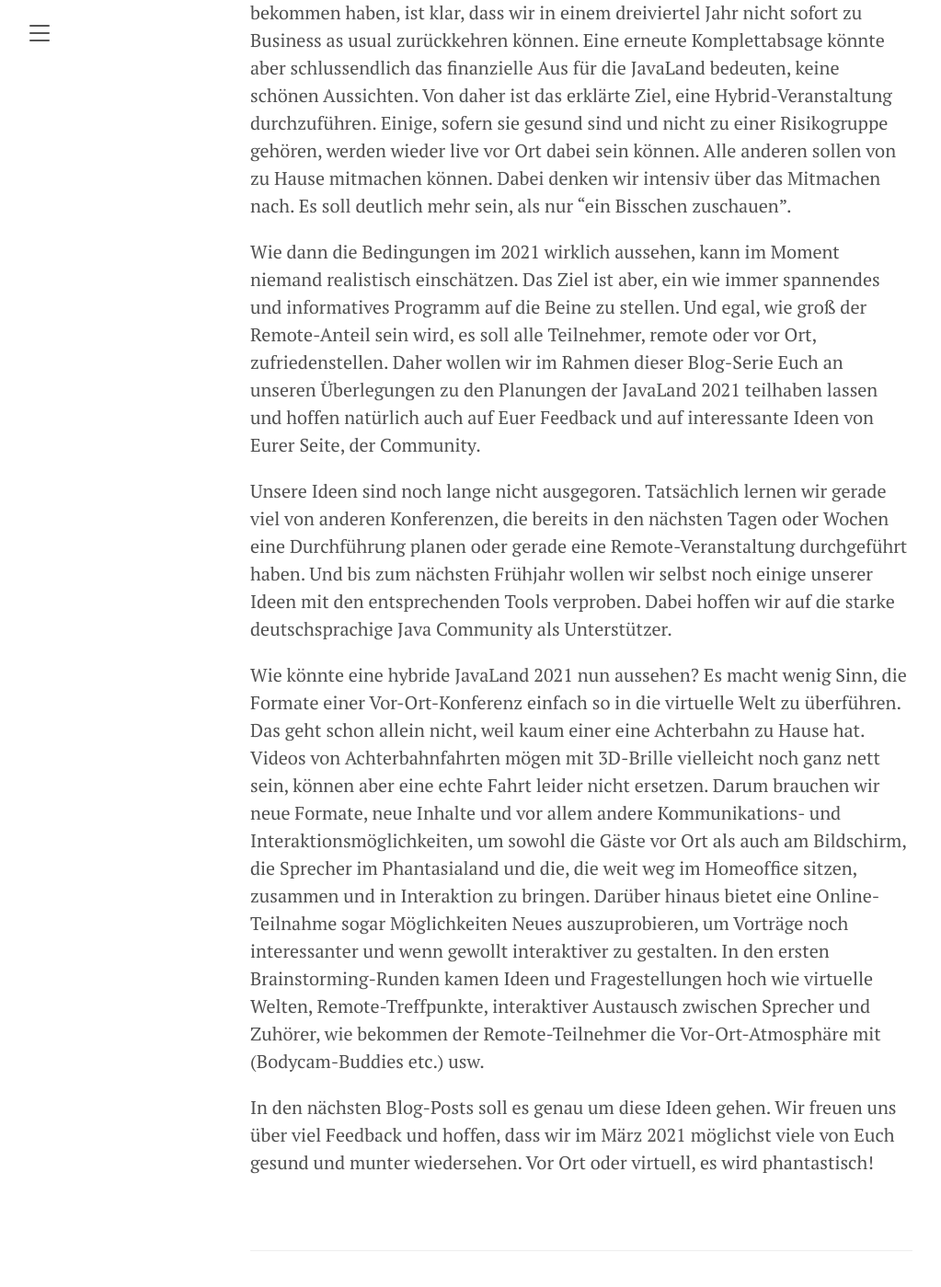
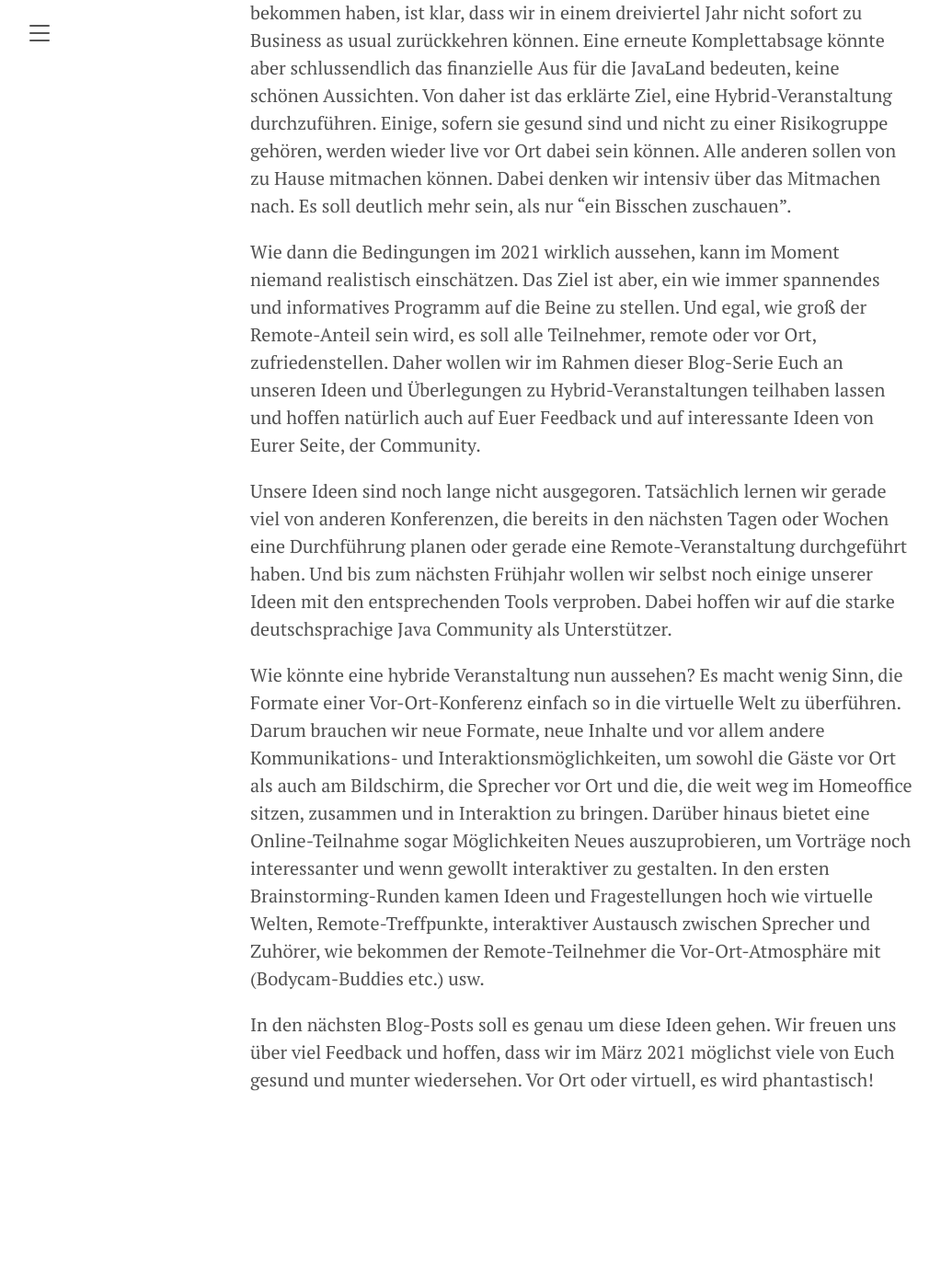
Before and after one commit to CyberLandConf/blog, a Jekyll site: the page built from _posts/2020-06-01-Die-Planungen-beginnen.md, in a window 1280 px wide and 1400 px high, scrolled down 681 px. Shown: the whole window at 92% size, without its empty margins (8-1031 px from the left). Built offline with Jekyll 4.4.1, drawn with Linux system fonts in a browser that asks for light colours; after the commit the page ends 1950 px from its top, so only the background shows below that; some of the changed text lies outside the part shown.

Commit message:
clean up und überarbeitung

```diff
--- a/_posts/2020-06-01-Die-Planungen-beginnen.md
+++ b/_posts/2020-06-01-Die-Planungen-beginnen.md
@@ -9,10 +9,10 @@
 
 Wie der JavaLand ergeht es gerade allen Konferenzen. Viele werden ganz abgesagt, einige in den Herbst verschoben und weitere finden ganz oder teilweise remote statt. Auch wenn die JavaLand 2021 gefühlt noch in weiter Ferne liegt, machen wir uns schon intensiv Gedanken, wie wir im März 2021 wieder zusammenkommen können. Nachdem wir das Ausmaß und die Auswirkungen von Corona mittlerweile alle am eigenen Leib zu spüren bekommen haben, ist klar, dass wir in einem dreiviertel Jahr nicht sofort zu Business as usual zurückkehren können. Eine erneute Komplettabsage könnte aber schlussendlich das finanzielle Aus für die JavaLand bedeuten, keine schönen Aussichten. Von daher ist das erklärte Ziel, eine Hybrid-Veranstaltung durchzuführen. Einige, sofern sie gesund sind und nicht zu einer Risikogruppe gehören, werden wieder live vor Ort dabei sein können. Alle anderen sollen von zu Hause mitmachen können. Dabei denken wir intensiv über das Mitmachen nach. Es soll deutlich mehr sein, als nur “ein Bisschen zuschauen”.
 
-Wie dann die Bedingungen im 2021 wirklich aussehen, kann im Moment niemand realistisch einschätzen. Das Ziel ist aber, ein wie immer spannendes und informatives Programm auf die Beine zu stellen. Und egal, wie groß der Remote-Anteil sein wird, es soll alle Teilnehmer, remote oder vor Ort, zufriedenstellen. Daher wollen wir im Rahmen dieser Blog-Serie Euch an unseren Überlegungen zu den Planungen der JavaLand 2021 teilhaben lassen und hoffen natürlich auch auf Euer Feedback und auf interessante Ideen von Eurer Seite, der Community.
+Wie dann die Bedingungen im 2021 wirklich aussehen, kann im Moment niemand realistisch einschätzen. Das Ziel ist aber, ein wie immer spannendes und informatives Programm auf die Beine zu stellen. Und egal, wie groß der Remote-Anteil sein wird, es soll alle Teilnehmer, remote oder vor Ort, zufriedenstellen. Daher wollen wir im Rahmen dieser Blog-Serie Euch an unseren Ideen und Überlegungen zu Hybrid-Veranstaltungen teilhaben lassen und hoffen natürlich auch auf Euer Feedback und auf interessante Ideen von Eurer Seite, der Community.
 
 Unsere Ideen sind noch lange nicht ausgegoren. Tatsächlich lernen wir gerade viel von anderen Konferenzen, die bereits in den nächsten Tagen oder Wochen eine Durchführung planen oder gerade eine Remote-Veranstaltung durchgeführt haben. Und bis zum nächsten Frühjahr wollen wir selbst noch einige unserer Ideen mit den entsprechenden Tools verproben. Dabei hoffen wir auf die starke deutschsprachige Java Community als Unterstützer.
 
-Wie könnte eine hybride JavaLand 2021 nun aussehen? Es macht wenig Sinn, die Formate einer Vor-Ort-Konferenz einfach so in die virtuelle Welt zu überführen. Das geht schon allein nicht, weil kaum einer eine Achterbahn zu Hause hat. Videos von Achterbahnfahrten mögen mit 3D-Brille vielleicht noch ganz nett sein, können aber eine echte Fahrt leider nicht ersetzen. Darum brauchen wir neue Formate, neue Inhalte und vor allem andere Kommunikations- und Interaktionsmöglichkeiten, um sowohl die Gäste vor Ort als auch am Bildschirm, die Sprecher im Phantasialand und die, die weit weg im Homeoffice sitzen, zusammen und in Interaktion zu bringen. Darüber hinaus bietet eine Online-Teilnahme sogar Möglichkeiten Neues auszuprobieren, um Vorträge noch interessanter und wenn gewollt interaktiver zu gestalten. In den ersten Brainstorming-Runden kamen Ideen und Fragestellungen hoch wie virtuelle Welten, Remote-Treffpunkte, interaktiver Austausch zwischen Sprecher und Zuhörer, wie bekommen der Remote-Teilnehmer die Vor-Ort-Atmosphäre mit (Bodycam-Buddies etc.) usw.
+Wie könnte eine hybride Veranstaltung nun aussehen? Es macht wenig Sinn, die Formate einer Vor-Ort-Konferenz einfach so in die virtuelle Welt zu überführen. Darum brauchen wir neue Formate, neue Inhalte und vor allem andere Kommunikations- und Interaktionsmöglichkeiten, um sowohl die Gäste vor Ort als auch am Bildschirm, die Sprecher vor Ort und die, die weit weg im Homeoffice sitzen, zusammen und in Interaktion zu bringen. Darüber hinaus bietet eine Online-Teilnahme sogar Möglichkeiten Neues auszuprobieren, um Vorträge noch interessanter und wenn gewollt interaktiver zu gestalten. In den ersten Brainstorming-Runden kamen Ideen und Fragestellungen hoch wie virtuelle Welten, Remote-Treffpunkte, interaktiver Austausch zwischen Sprecher und Zuhörer, wie bekommen der Remote-Teilnehmer die Vor-Ort-Atmosphäre mit (Bodycam-Buddies etc.) usw.
 
 In den nächsten Blog-Posts soll es genau um diese Ideen gehen. Wir freuen uns über viel Feedback und hoffen, dass wir im März 2021 möglichst viele von Euch gesund und munter wiedersehen. Vor Ort oder virtuell, es wird phantastisch!
```
Also changed, not shown: _drafts/2020-06-11-Erste-Ideen.md (renamed from _posts/2020-06-11-Erste-Ideen.md).
